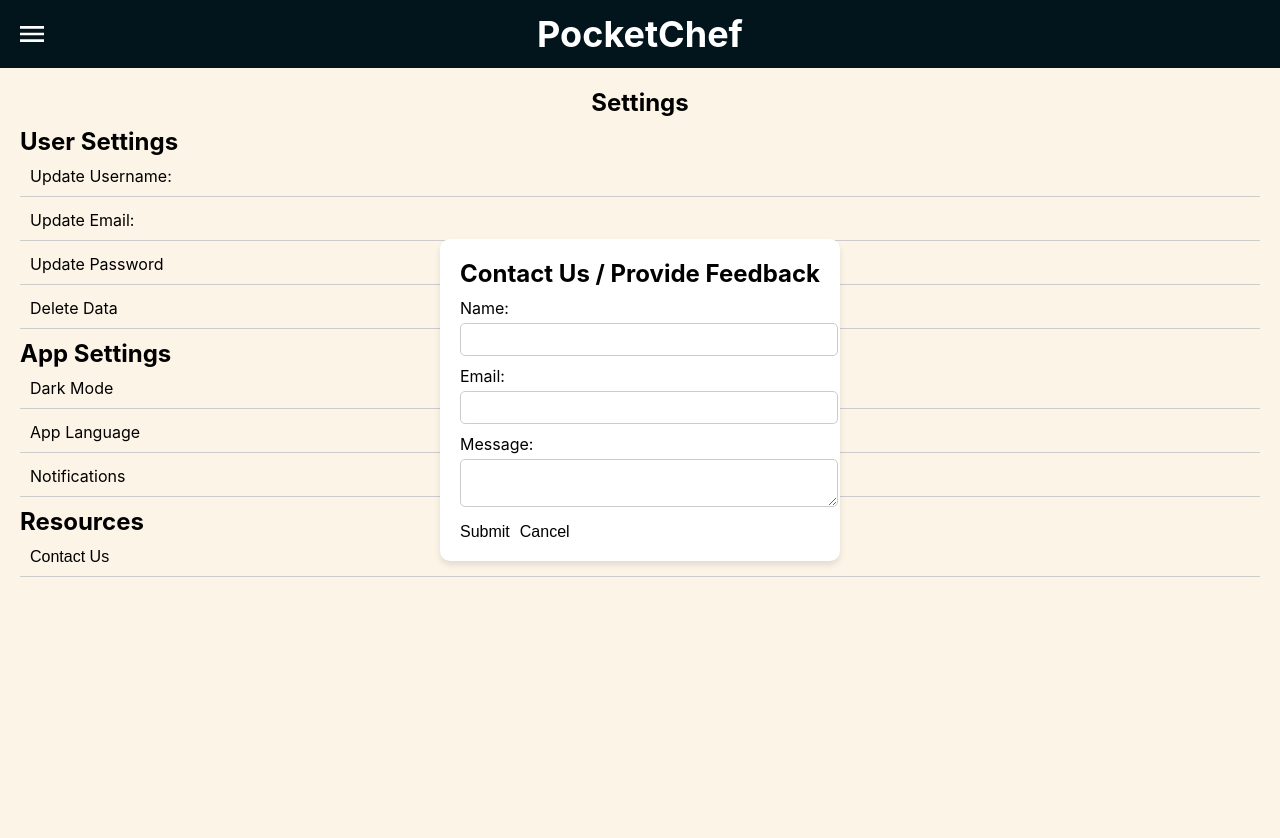
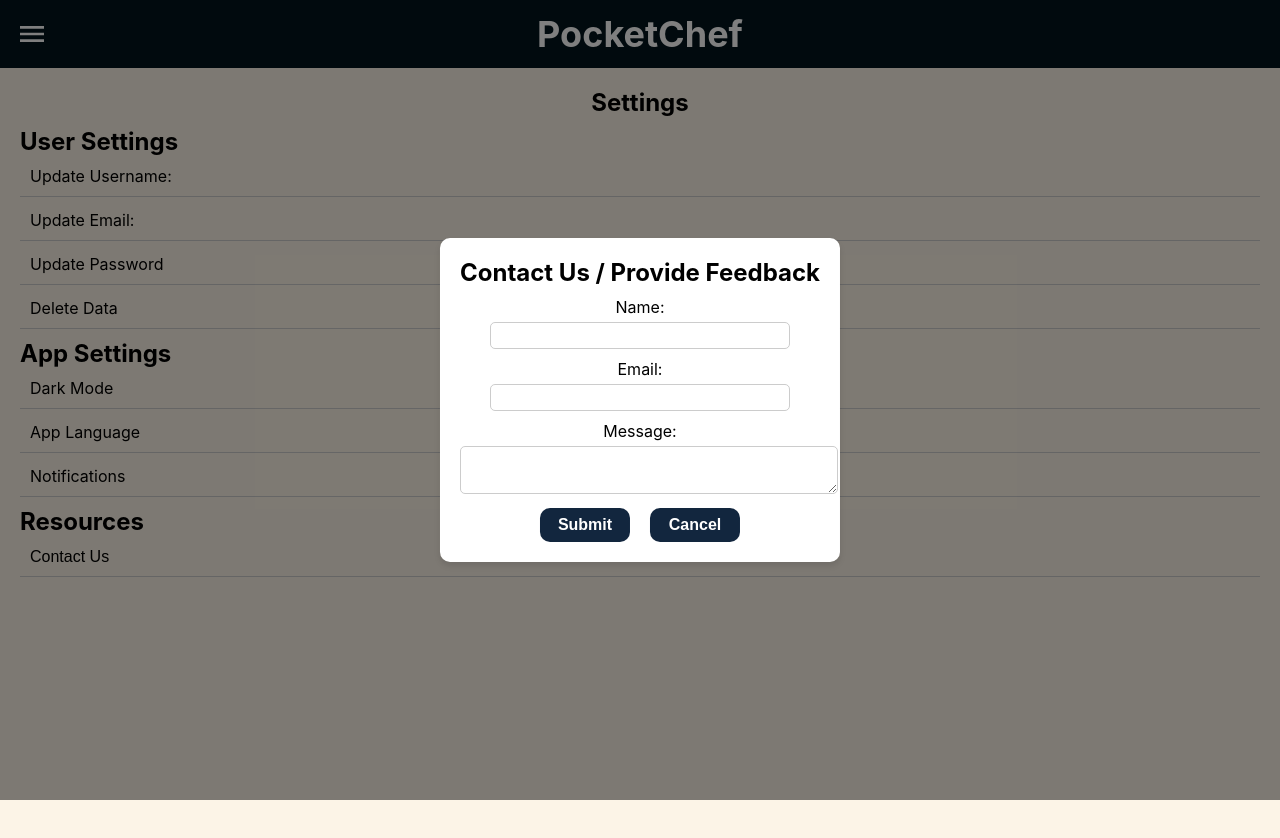
Before and after one commit to oggunderscore/PocketChef, a React (Create React App) app: page /settings in a window 1280 px wide. Both pictures are taken after a click on the button "Contact Us". Shown: the top 838 px of the page. Built offline with nearby package versions, Linux system fonts and the light colour scheme; no server answers.

Commit message:
contact us style update

```diff
--- a/src/components/shared/ContactUsButton/ContactUsButton.css
+++ b/src/components/shared/ContactUsButton/ContactUsButton.css
@@ -1,13 +1,11 @@
 .contact-us {
-  list-style: none;
-  margin: 0;
-  padding: 0;
+  position: relative;
 }
 
 .contact-us button {
   background: none;
   border: none;
-  color: #000000; /* Example link color */
+  color: #000000; /* Original style for settings page */
   text-decoration: none;
   font-size: 16px;
   padding: 0;
@@ -17,3 +15,36 @@
 .contact-us button:hover {
   text-decoration: none;
 }
+
+.contact-us-content {
+  position: fixed;
+  top: 0;
+  left: 0;
+  right: 0;
+  bottom: 0;
+  background-color: rgba(0, 0, 0, 0.5); /* Semi-transparent overlay */
+  display: flex;
+  justify-content: center;
+  align-items: center;
+  z-index: 1000; /* Ensure it appears above other content */
+}
+.contact-us-content input {
+  margin-top: 5px;
+  margin-left: 10px;
+  margin-right: 10px;
+  padding: 5px;
+  width: 80%;
+}
+
+.contact-us-content button {
+  background-color: #12263e; /* Dark blue */
+  color: #ffffff; /* White text */
+  border: none;
+  border-radius: 10px;
+  padding: 8px 12px;
+  font-size: 1rem;
+  font-weight: bold;
+  cursor: pointer;
+  width: 25%;
+  margin: 0 10px;
+}
--- a/src/components/shared/ContactUsButton/ContactUsButton.js
+++ b/src/components/shared/ContactUsButton/ContactUsButton.js
@@ -1,7 +1,6 @@
 import React, { useState } from "react";
 import FeedbackForm from "../FeedBackButton/FeedbackButton.js";
 import "./ContactUsButton.css";
-
 const ContactUsButton = () => {
   const [showForm, setShowForm] = useState(false);
 
@@ -11,7 +10,13 @@ const ContactUsButton = () => {
   return (
     <div className="contact-us">
       <button onClick={handleOpenForm}>Contact Us</button>
-      {showForm && <FeedbackForm closeForm={handleCloseForm} />}
+      {showForm && (
+      <div className="contact-us-content">
+        <div className="modal-content">
+          <FeedbackForm closeForm={handleCloseForm}/>
+        </div>
+      </div>
+      )}
     </div>
   );
 };
```
